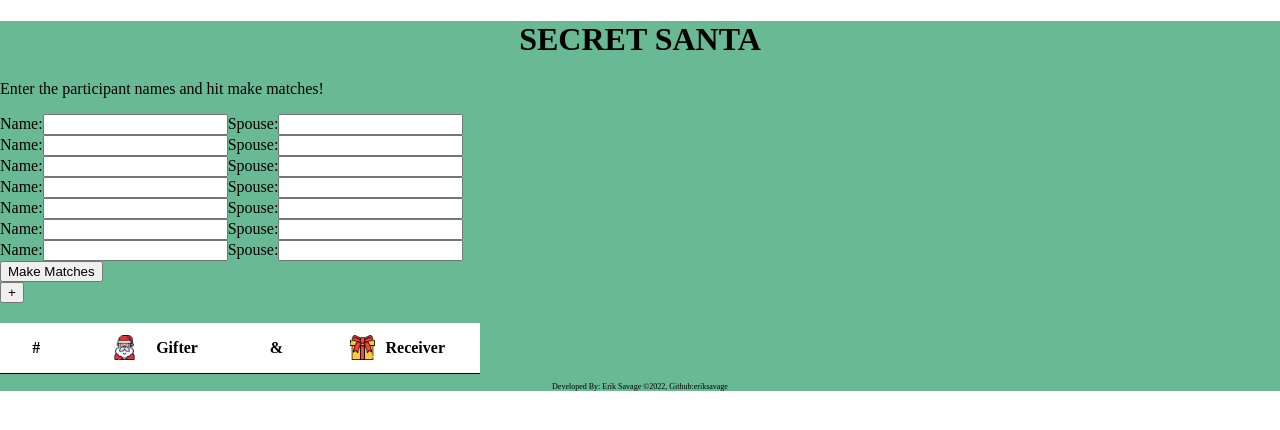
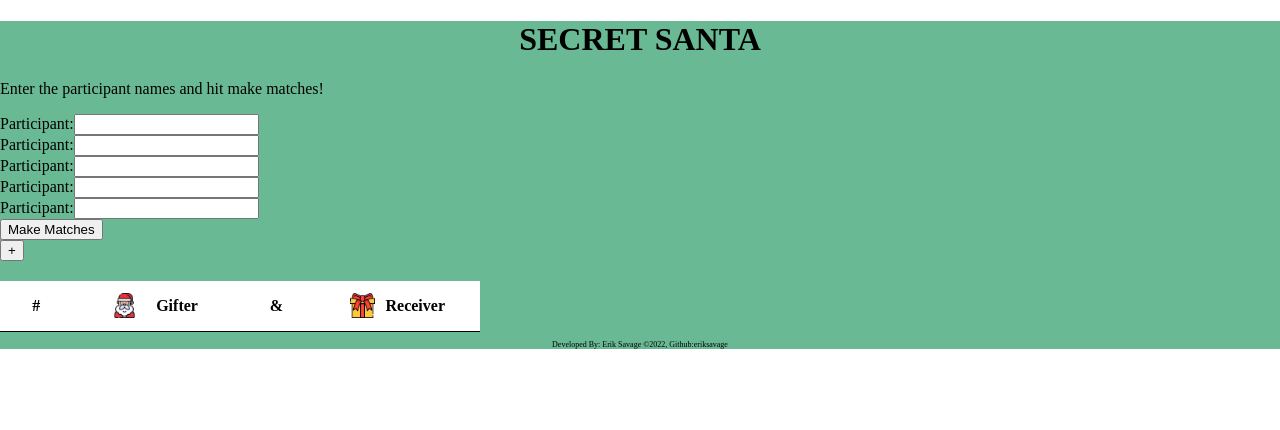
Before and after one commit to eriksavage/secret-santa, a React (Vite) app: page / in a window 1280 px wide. Shown: the top 430 px of the page. Built offline with nearby package versions, Linux system fonts and the light colour scheme; a web font is replaced by a local one.

Commit message:
allows for custom participants

```diff
--- a/src/App.jsx
+++ b/src/App.jsx
@@ -7,10 +7,12 @@ import { useState } from 'react'
 
 export default function App() {
 
-  const [participants, setParticipants] = useState(["Erik", "Ryan", "Amy", "Jessica", "Bob", "Leslie"]);
+  // const [participants, setParticipants] = useState(["Erik", "Ryan", "Amy", "Jessica", "Bob", "Leslie"]);
+  const [participants, setParticipants] = useState([{ number: 1 }, { number: 2 }, { number: 3 }, { number: 4 }, { number: 5 }]);
   const [matches, setMatches] = useState([]);
 
-  function makeMatches(participantArray) {
+  function makeMatches(participants) {
+    const participantArray = participants.map(participant => participant.name);
     console.log("clicked");
     let shuffledParticipants;
     let isValid = false;
@@ -26,7 +28,7 @@ export default function App() {
     for (let i = 0; i < participantArray.length; i++) {
       matchedParticipants[i] = [participantArray[i], shuffledParticipants[i]];
     }
-    setMatches(matches => matchedParticipants);
+    setMatches(matchedParticipants);
   }
 
   function shuffle(array) {
@@ -65,7 +67,7 @@ export default function App() {
   return (
     <main>
       <Header />
-      <ParticipantForm makeMatches={makeMatches} participants={participants} />
+      <ParticipantForm makeMatches={makeMatches} participants={participants} setParticipants={setParticipants} />
       <List matches={matches} />
       <Footer />
     </main>
--- a/src/components/ParticipantForm.jsx
+++ b/src/components/ParticipantForm.jsx
@@ -1,14 +1,23 @@
 import ParticipantInput from "./ParticipantInput";
 
-export default function ParticipantForm({ makeMatches, participants }) {
+export default function ParticipantForm({ makeMatches, participants, setParticipants }) {
 
-  function formSubmit(event) {
+  const formSubmit = (event) => {
     event.preventDefault();
+
+    const namedParticipants = participants.map((participant, index) => {
+      participant.name = event.target.form[index].value;
+      return participant;
+    });
+
+    console.log(event);
+    console.log(namedParticipants);
+    setParticipants(namedParticipants);
     makeMatches(participants);
     console.log('submit clicked');
   }
 
-  function addParticipant() {
+  const addParticipant = () => {
     console.log('add participant clicked');
     participants.push(<ParticipantInput />);
   }
@@ -19,8 +28,9 @@ export default function ParticipantForm({ makeMatches, participants }) {
         {participants.map((participant, index) => (
           <ParticipantInput
             key={index}
+            number={participant.number}
           />
-        ))}<ParticipantInput />
+        ))}
         <input onClick={formSubmit} type="submit" value="Make Matches" />
       </form>
       <button onClick={addParticipant}>+</button>
--- a/src/components/ParticipantInput.jsx
+++ b/src/components/ParticipantInput.jsx
@@ -1,15 +1,15 @@
-export default function ParticipantInput(props) {
+export default function ParticipantInput({ number }) {
 
   return (
     <div className="participant-label">
       <label>
-        Name:
-        <input type="text" name="name" />
+        Participant:
+        <input type="text" name={`participant${number}`} id={`participant${number}`} />
       </label>
-      <label>
+      {/* <label>
         Spouse:
         <input type="text" name="spouse" />
-      </label>
+      </label> */}
     </div>
   )
 }
```
